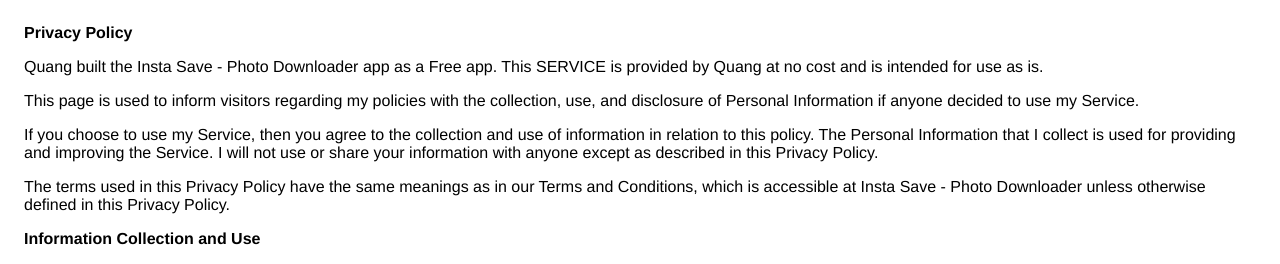
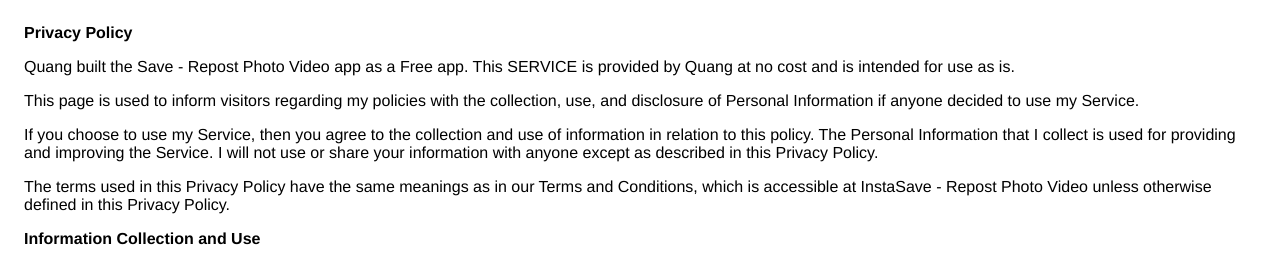
Before and after one commit to ngvquangglobal/ngvquangglobal.github.io, a plain HTML site: page index.html in a window 1280 px wide. Shown: the top 264 px of the page. Drawn offline with Linux system fonts and the light colour scheme.

Commit message:
Update index.html

```diff
--- a/index.html
+++ b/index.html
@@ -8,7 +8,9 @@
     </head>
     <body>
     <strong>Privacy Policy</strong> <p>
-                  Quang built the Insta Save - Photo Downloader app as
+                  Quang built the
+
+        Save - Repost Photo Video app as
                   a Free app. This SERVICE is provided by
                   Quang at no cost and is intended for use as
                   is.
@@ -25,7 +27,7 @@
                 </p> <p>
                   The terms used in this Privacy Policy have the same meanings
                   as in our Terms and Conditions, which is accessible at
-                  Insta Save - Photo Downloader unless otherwise defined in this Privacy Policy.
+                  InstaSave - Repost Photo Video unless otherwise defined in this Privacy Policy.
                 </p> <p><strong>Information Collection and Use</strong></p> <p>
                   For a better experience, while using our Service, I
                   may require you to provide us with certain personally
```
